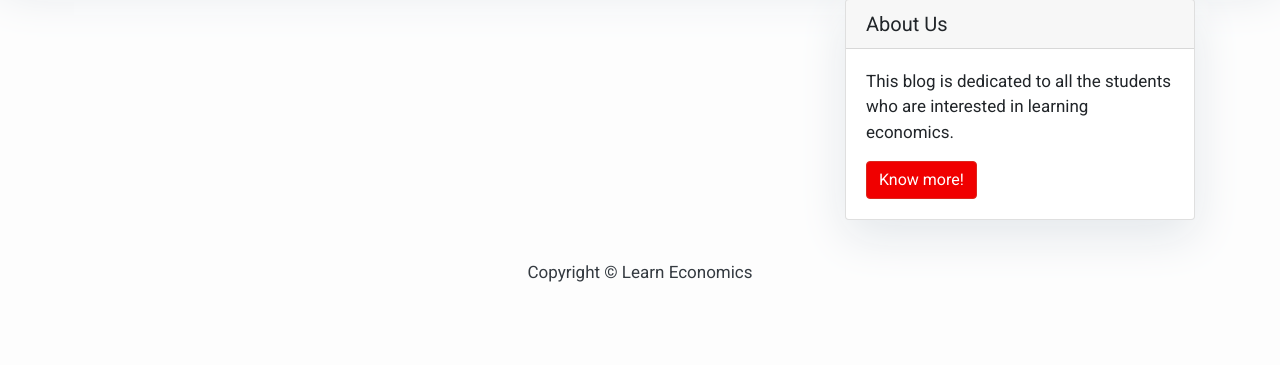
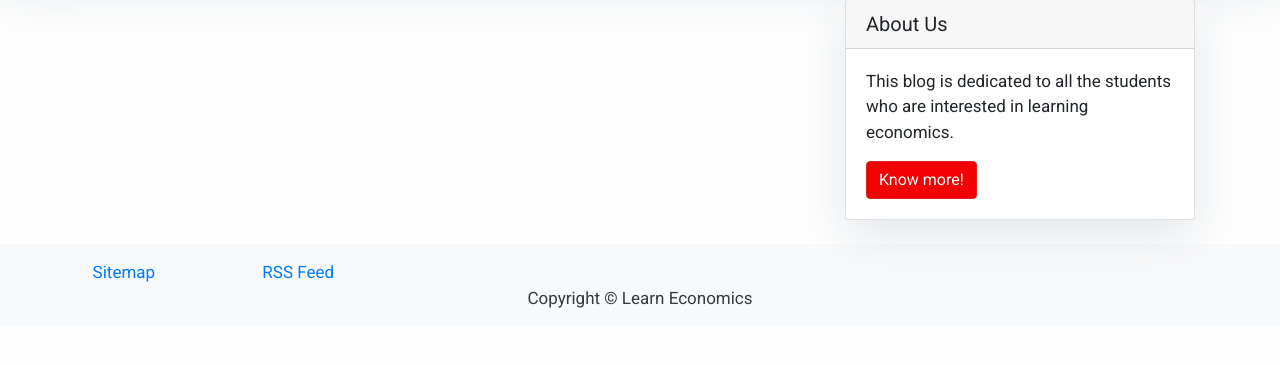
Before and after one commit to Kashaan-M/firstblog, a Django app: template templates/index.html in a window 1280 px wide. Shown: the part 231-596 px from the top of the page. Run offline with Django 3.2, Linux system fonts and the light colour scheme; the template is opened without the code that fills it, so the values that code supplies are empty; some libraries are stand-ins or nearby versions.

Commit message:
Sixth commit
- Added Sitemaps for the blog.

- Added RSS Feeds for the blog.

```diff
--- a/blog/admin.py
+++ b/blog/admin.py
@@ -29,3 +29,7 @@ class CommentAdmin(admin.ModelAdmin):
 
     def approve_comments(self, request, queryset):
         queryset.update(active=True)
+
+admin.site.site_header="Learn Economics"
+admin.site.site_title = "Learn Economics"
+admin.site.index_title=""
--- a/blog/models.py
+++ b/blog/models.py
@@ -1,6 +1,7 @@
 from django.db import models
 from django.contrib.auth.models import User
 from django_summernote.fields import SummernoteTextField
+from django.urls import reverse
 
 # Create your models here.
 
@@ -25,6 +26,10 @@ class Post(models.Model):
     def __str__(self):
         return self.title
 
+    def get_absolute_url(self):
+        return reverse("post_detail", kwargs={"slug": str(self.slug)})
+
+
 class Comment(models.Model):
     post = models.ForeignKey(Post, on_delete=models.CASCADE, related_name='comments')
     name = models.CharField(max_length=200)
--- a/firstblog/settings.py
+++ b/firstblog/settings.py
@@ -38,6 +38,7 @@ INSTALLED_APPS = [
     'django.contrib.sessions',
     'django.contrib.messages',
     'django.contrib.staticfiles',
+    'django.contrib.sitemaps',
     'blog.apps.BlogConfig',
     'django_summernote'
 ]
--- a/templates/base.html
+++ b/templates/base.html
@@ -9,13 +9,18 @@
     </title>
     <link rel="stylesheet" href="{% static 'css/base.css' %}">
     <script src='{% static 'js/script.js' %}'></script>
-    {% comment %} <link href="https://fonts.googleapis.com/css?family=Roboto:400,700" rel="stylesheet" />
-    <meta name="google" content="notranslate" />
-    <meta name="viewport" content="width=device-width, initial-scale=1" />
-    <link rel="stylesheet"
-          href="https://maxcdn.bootstrapcdn.com/bootstrap/4.0.0/css/bootstrap.min.css"
-          integrity="sha384-Gn5384xqQ1aoWXA+058RXPxPg6fy4IWvTNh0E263XmFcJlSAwiGgFAW/dAiS6JXm"
-          crossorigin="anonymous" /> {% endcomment %}
+    <link rel="apple-touch-icon"
+          sizes="180x180"
+          href="{% static 'img/apple-touch-icon.png' %}">
+    <link rel="icon"
+          type="image/png"
+          sizes="32x32"
+          href="{% static 'img/favicon-32x32.png' %}">
+    <link rel="icon"
+          type="image/png"
+          sizes="16x16"
+          href="{% static 'img/favicon-16x16.png' %}">
+    <link rel="manifest" href="{% static 'img/site.webmanifest' %}">
   </head>
   <body>
     <!-- Navigation -->
@@ -51,7 +56,13 @@
       <!-- Content Goes here -->
     {% endblock content %}
     <!-- Footer -->
-    <footer class="py-3 bg-grey">
+    <footer class="py-3 bg-light">
+      <div class="col-md-4">
+        <div class="d-flex mx-4 justify-content-around align-items-center">
+          <a href="{% url "sitemap" %}">Sitemap</a>
+          <a href="{% url "rss_feed" %}">RSS Feed</a>
+        </div>
+      </div>
       <p class="m-0 text-dark text-center">Copyright &copy; Learn Economics</p>
     </footer>
   </body>
--- a/templates/index.html
+++ b/templates/index.html
@@ -21,13 +21,13 @@
                     <div class="card mb-4">
                         <div class="card-img-top d-flex justify-content-center mt-4"
                              align="center">
-                            <img src="{{ post.banner.url }}" alt="{{ post.title|slice:":20" }}">
+                            <img src="{{ post.banner.url }}" alt="{{ post.title|truncatewords:"30" }}">
                         </div>
                         <div class="card-body">
                             <h2 class="card-title">{{ post.title }}</h2>
                             <p class="card-text text-muted h6">{{ post.author }} | {{ post.created_on }}</p>
-                            <p class="card-text">{{ post.content|safe|slice:":400" }}</p>
-                            <a href="{% url 'post_detail' post.slug %}" class="btn btn-primary">Read More &rarr;</a>
+                            <p class="card-text">{{ post.content|safe|truncatewords:"30" }}</p>
+                            <a href="{% url "post_detail" post.slug %}" class="btn btn-primary mx-4">Read More &rarr;</a>
                         </div>
                     </div>
                 {% endfor %}
--- a/templates/sidebar.html
+++ b/templates/sidebar.html
@@ -5,8 +5,7 @@
       <h5 class="card-header">About Us</h5>
       <div class="card-body">
         <p class="card-text">This blog is dedicated to all the students who are interested in learning economics.</p>
-        <a href="https://djangocentral.com/building-a-blog-application-with-django"
-           class="btn btn-danger">Know more!</a>
+        <a href="{% url 'home' %}" class="btn btn-danger">Know more!</a>
       </div>
     </div>
   </div>
```
Also changed, not shown: blog/feeds.py (added, +23 -0 lines), blog/sitemaps.py (added, +12 -0 lines), blog/urls.py (+12 -1 lines), db.sqlite3, media/econ-5_gFUmUoe.jpg (added), static/img/android-chrome-192x192.png (added), static/img/android-chrome-512x512.png (added), static/img/apple-touch-icon.png (added), static/img/favicon-16x16.png (added), static/img/favicon-32x32.png (added), static/img/favicon.ico (added), static/img/site.webmanifest (added).
